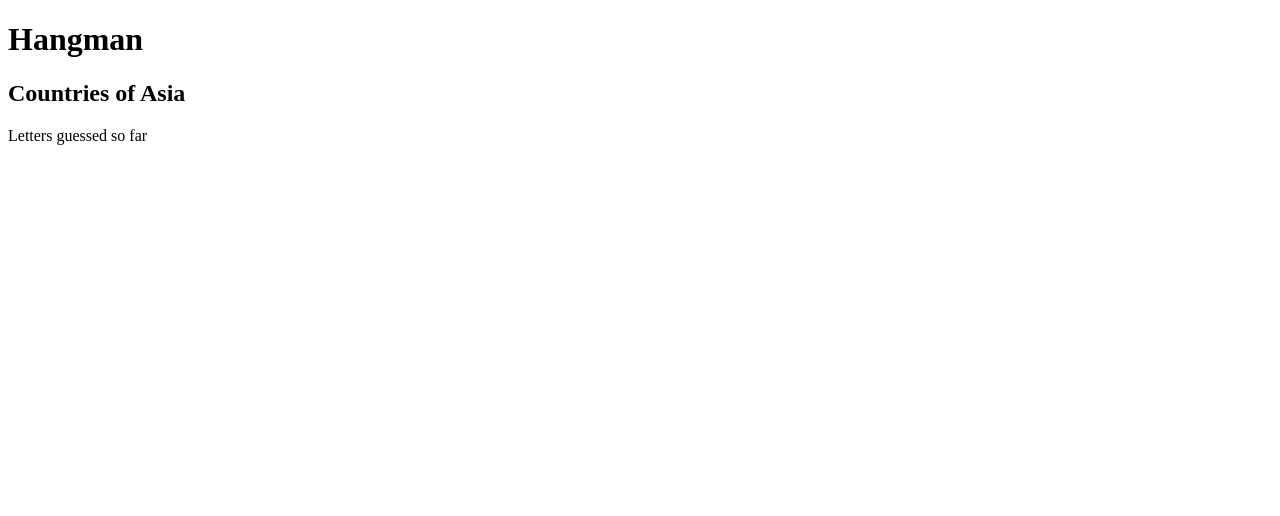
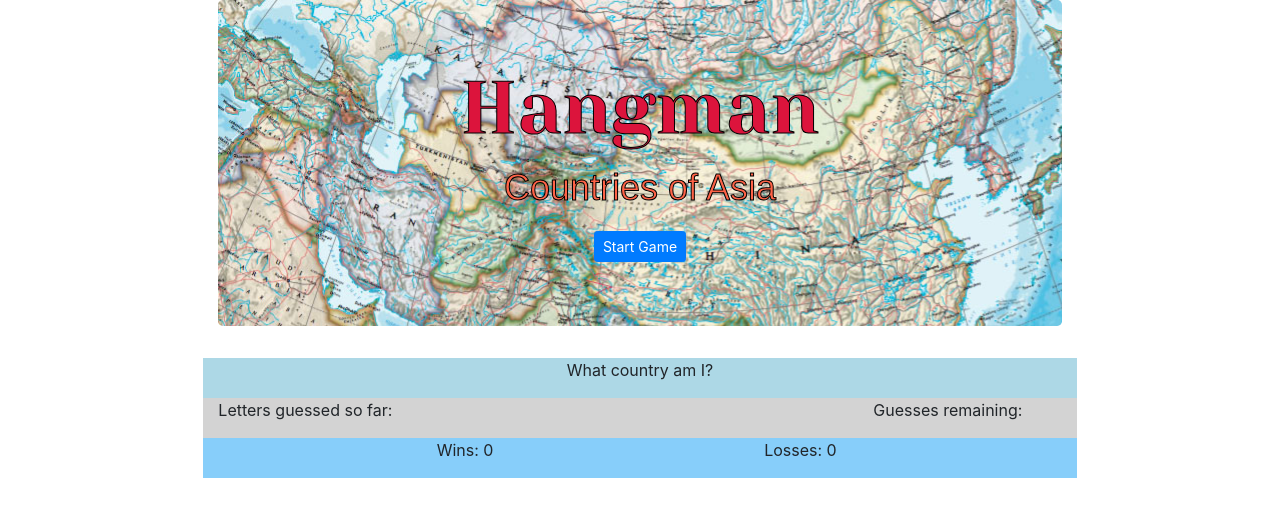
Before and after one commit to MarcusSilvus/word_guess_game, a plain HTML site: page index.html in a window 1280 px wide. Drawn offline with nearby package versions, Linux system fonts and the light colour scheme; a web font is replaced by a local one.

Commit message:
added bootstrap to html and added css stylings

```diff
--- a/assets/css/style.css
+++ b/assets/css/style.css
@@ -0,0 +1,42 @@
+
+
+.jumbotron {
+    background-image: url(../images/background.jpg);
+}
+
+
+.title {
+    text-align: center;
+    font-family: 'Yeseva One', cursive;
+    font-size: 74px;
+    color: crimson;
+    -webkit-text-stroke: 1px black;
+
+}
+
+.lead {
+    text-align: center;
+    font-family: 'Aclonica', sans-serif;
+    font-size: 36px;
+    color: tomato;
+    -webkit-text-stroke: 1px black;
+}
+
+button {
+    margin: auto;
+}
+
+.row1  {
+ background-color: lightblue;
+ text-align: center;
+}
+
+.row2 {
+    background-color: lightgray;
+    /* text-align: center; */
+}
+
+.row3 {
+    background-color: lightskyblue;
+    /* text-align: center; */
+}
--- a/assets/javascript/game.js
+++ b/assets/javascript/game.js
@@ -1,20 +1,46 @@
-//Countries array
-var asia = ["China","India","Indonesia","Pakistan","Bangladesh","Japan","Philippines","Vietnam","Turkey","Iran","Thailand","Myanmar","South Korea","Iraq","Afghanistan","Saudi Arabia","Uzbekistan","Malaysia","Nepal","Yemen","North Korea","Sri Lanka","Kazakhstan","Syria","Cambodia","Jordan","Azerbaijan","United Arab Emerates","Tajikistan","Israel","Laos","Kyrgyzstan","Lebanon","Turkmenistan","Singapore","Palestine","Oman","Kuwait","Georgia","Mongolia","Armenia","Qatar","Bahrain","East Timor","Cyprus","Bhutan","Maldives","Brunei","Taiwan"];
+// Countries array
+var asia = ["China", "India", "Indonesia", "Pakistan", "Bangladesh", "Japan", "Philippines", "Vietnam", "Turkey", "Iran", "Thailand", "Myanmar", "South Korea", "Iraq", "Afghanistan", "Saudi Arabia", "Uzbekistan", "Malaysia", "Nepal", "Yemen", "North Korea", "Sri Lanka", "Kazakhstan", "Syria", "Cambodia", "Jordan", "Azerbaijan", "United Arab Emerates", "Tajikistan", "Israel", "Laos", "Kyrgyzstan", "Lebanon", "Turkmenistan", "Singapore", "Palestine", "Oman", "Kuwait", "Georgia", "Mongolia", "Armenia", "Qatar", "Bahrain", "East Timor", "Cyprus", "Bhutan", "Maldives", "Brunei", "Taiwan"];
 
-//Random country selector
-var randomCountry = asia[Math.floor(Math.random() * asia.length)];
-console.log(randomCountry);
-
-//score keeping varibles
-var wins = 0
-var loss = 0
-var guesses = 6
-var lettersGuessed = [];
+var winCount = document.getElementById("wins");
+var lossCount = document.getElementById("losses");
+var wrongLetterBank = document.getElementById("guessed");
+var newWord = document.getElementById("word")
 
 
 
-document.onkeyup = function (guess) {
-    var userGuess = guess.key;
-    console.log(userGuess);
+// score keeping varibles
+var wins = 0;
+var losses = 0;
+var guessesRemaining = 6;
+var secretWord = [];
+var underScores = [];
+var wrongGuesses = [];
+var randomCountry = '';
+
+
+// Start game when button is pressed
+function newGame() {
+    // reset varibles
+    guessesRemaining = 6;
+    wrongGuesses = [];
+    underScores = [];
+
+    // randomly select a word from the asia array
+    randomCountry = asia[Math.floor(Math.random() * asia.length)];
+    console.log(randomCountry);
+
+    // show underscores for randomly selected word
+    for (var i = 0; i < randomCountry.length; i++) {
+        if (randomCountry[i] === ' ') {
+            underScores.push(' ');
+        } else {
+            underScores.push('_');
+        }
+    }
 
 }
+
+winCount.textContent = wins;
+lossCount.textContent = losses;
+wrongLetterBank.textContent = wrongGuesses;
+newWord.textContent = randomCountry;
--- a/index.html
+++ b/index.html
@@ -1,18 +1,88 @@
 <!DOCTYPE html>
 <html lang="en">
+
 <head>
     <meta charset="UTF-8">
     <meta name="viewport" content="width=device-width, initial-scale=1.0">
     <meta http-equiv="X-UA-Compatible" content="ie=edge">
     <title>Mark's Hangman Game</title>
+
+    <link rel="stylesheet" href="https://stackpath.bootstrapcdn.com/bootstrap/4.3.1/css/bootstrap.min.css"
+        integrity="sha384-ggOyR0iXCbMQv3Xipma34MD+dH/1fQ784/j6cY/iJTQUOhcWr7x9JvoRxT2MZw1T" crossorigin="anonymous">
+    <link rel="stylesheet" href="assets/css/style.css">
+    <link href="https://fonts.googleapis.com/css?family=Aclonica|Yeseva+One" rel="stylesheet">
+
+
 </head>
+
 <body>
-    <h1>Hangman</h1>
-    <h2>Countries of Asia</h2>
+    <div class="conatiner">
+        <div class="row">
+            <div class="col-md-2"></div>
+            <div class="col-md-8">
+                <div class="jumbotron">
+                    <h1 class="title">Hangman</h1>
+                    <p class="lead">Countries of Asia</p>
+                    <div class="text-center">
+                        <button type="button" id="newGameButton" class="btn btn-primary btn-sm">Start Game</button>
+                    </div>
+                </div>
+                <div class="col-md-2"></div>
+            </div>
+        </div>
 
-    <p id="guessed">Letters guessed so far</p>
+        <!-- Row 1 - where letters are revealed -->
+        <div class="row">
+            <div class="col-md-2"></div>
+            <div class="col-md-1 row1"></div>
+            <div class="col-md-6 row1">
+                <p>What country am I?</p>
+                <p><span id="word"></span></p>
+            </div>
+            <div class="col-md-1 row1">
+
+            </div>
+            <div class="col-md-2"></div>
+        </div>
+
+        <!-- Row 2 - for previous letters guessed and remaining guesses -->
+        <div class="row">
+            <div class="col-md-2"></div>
+            <div class="col-md-4 row2">
+                <p>Letters guessed so far:</p>
+                <p><span id="guessed"></span></p>
+            </div>
+            <div class="col-md-2 row2"></div>
+            <div class="col-md-2 row2">
+                <p> Guesses remaining:</p>
+                <p><span id="guessesRemaining"></span></p>
+            </div>
+            <div class="col-md-2"></div>
+        </div>
+
+        <!-- Row 3 - to display wins and losses -->
+        <div class="row">
+            <div class="col-md-2"></div>
+            <div class="col-md-2 row3"></div>
+            <div class="col-md-2 row3">
+                <p>Wins: <span id="wins"></span></p>
+            </div>
+            <div class="col-md-1 row3"></div>
+            <div class="col-md-2 row3">
+                <p>Losses: <span id="losses"></span></p>
+            </div>
+            <div class="col-md-1 row3"></div>
+            <div class="col-md-2"></div>
+        </div>
+
+
+
+    </div>
+
+
 
 
     <script type="text/javascript" src="assets/javascript/game.js"></script>
 </body>
+
 </html>
```
Also changed, not shown: assets/images/background.jpg (added), 4 other files.
